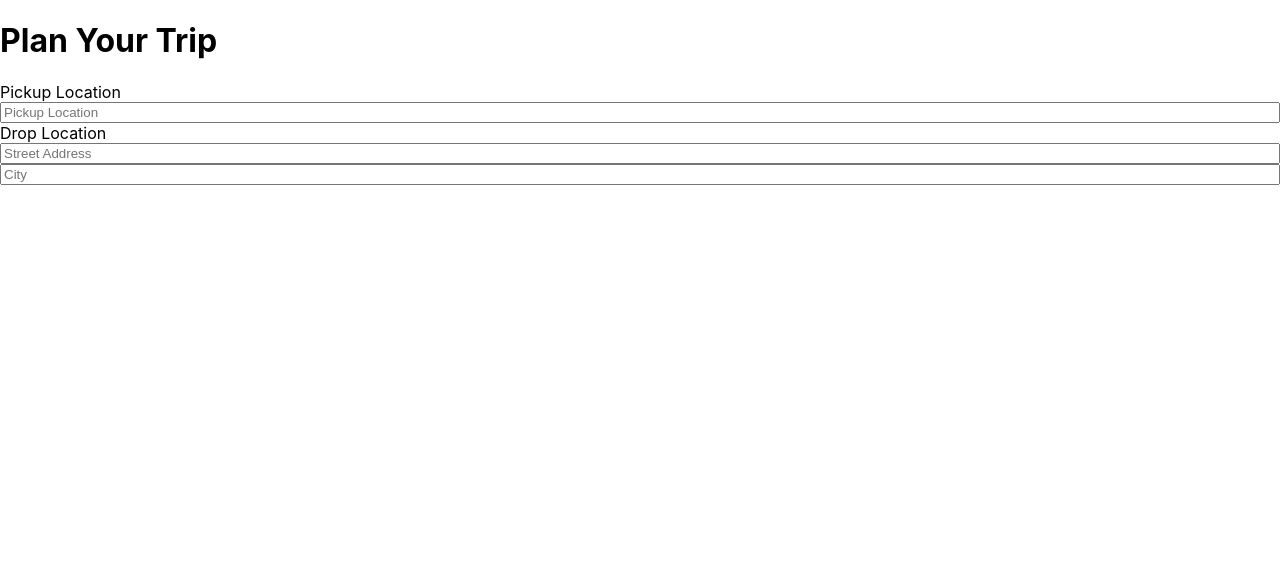
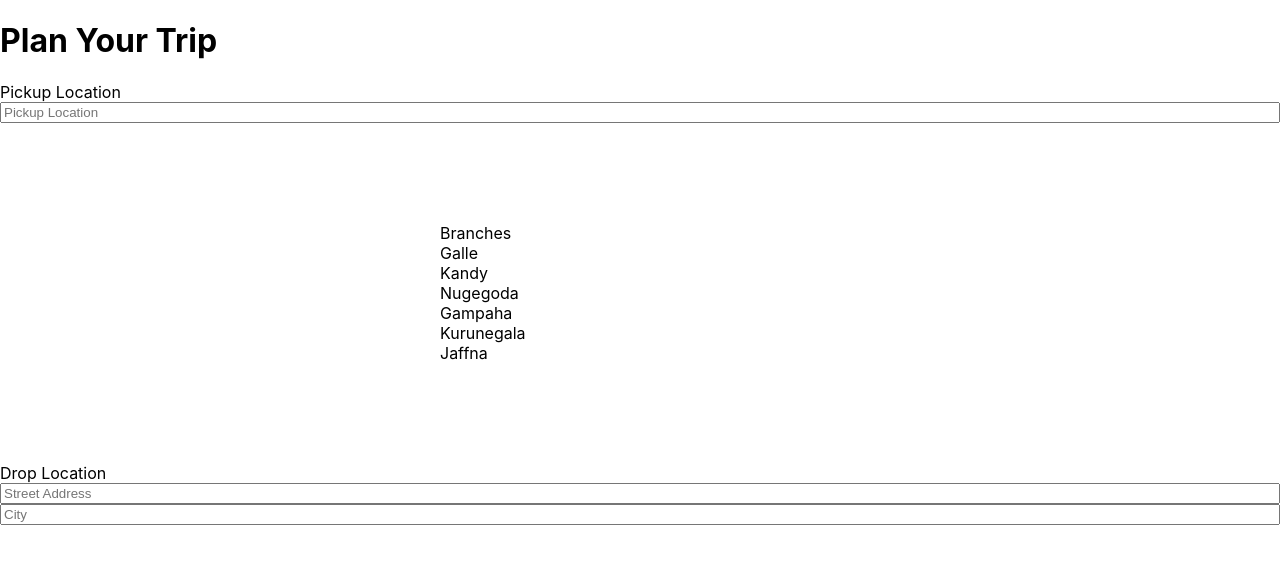
Before and after one commit to dvimukthi/cab-service-system, a React (Create React App) app: page /book in a window 1280 px wide. Shown: the top 564 px of the page. Built offline with nearby package versions, Linux system fonts and the light colour scheme; a web font is replaced by a local one.

Commit message:
Dropdown content

```diff
--- a/src/Components/BookingComponent/BookingBody/BookingBody.js
+++ b/src/Components/BookingComponent/BookingBody/BookingBody.js
@@ -1,5 +1,6 @@
 import React from "react";
 import "../BookingBody/BookingBody.css";
+import DropdownBranches from "./DropdownBranches";
 
 function BookingBody() {
   return (
@@ -15,6 +16,7 @@ function BookingBody() {
               placeholder="Pickup Location"
             />
           </div>
+          <DropdownBranches />
           <div className="BookingField">
             <label>Drop Location</label>
             <input
--- a/src/Components/BookingComponent/BookingBody/DropdownBranches.css
+++ b/src/Components/BookingComponent/BookingBody/DropdownBranches.css
@@ -0,0 +1,10 @@
+.dropdown__container {
+    width: 400px;
+    margin: 100px auto;
+}
+
+.dopdown__btn {}
+
+.dopdown__content {}
+
+.dopdown__item {}
--- a/src/Components/BookingComponent/BookingBody/DropdownBranches.js
+++ b/src/Components/BookingComponent/BookingBody/DropdownBranches.js
@@ -2,7 +2,19 @@ import React from "react";
 import "./DropdownBranches.css";
 
 function DropdownBranches() {
-  return <div>DropdownBranches</div>;
+  return (
+    <div className="dropdown__container">
+      <div className="dopdown__btn">Branches</div>
+      <div className="dopdown__content">
+        <div className="dopdown__item">Galle</div>
+        <div className="dopdown__item">Kandy</div>
+        <div className="dopdown__item">Nugegoda</div>
+        <div className="dopdown__item">Gampaha</div>
+        <div className="dopdown__item">Kurunegala</div>
+        <div className="dopdown__item">Jaffna</div>
+      </div>
+    </div>
+  );
 }
 
 export default DropdownBranches;
```
